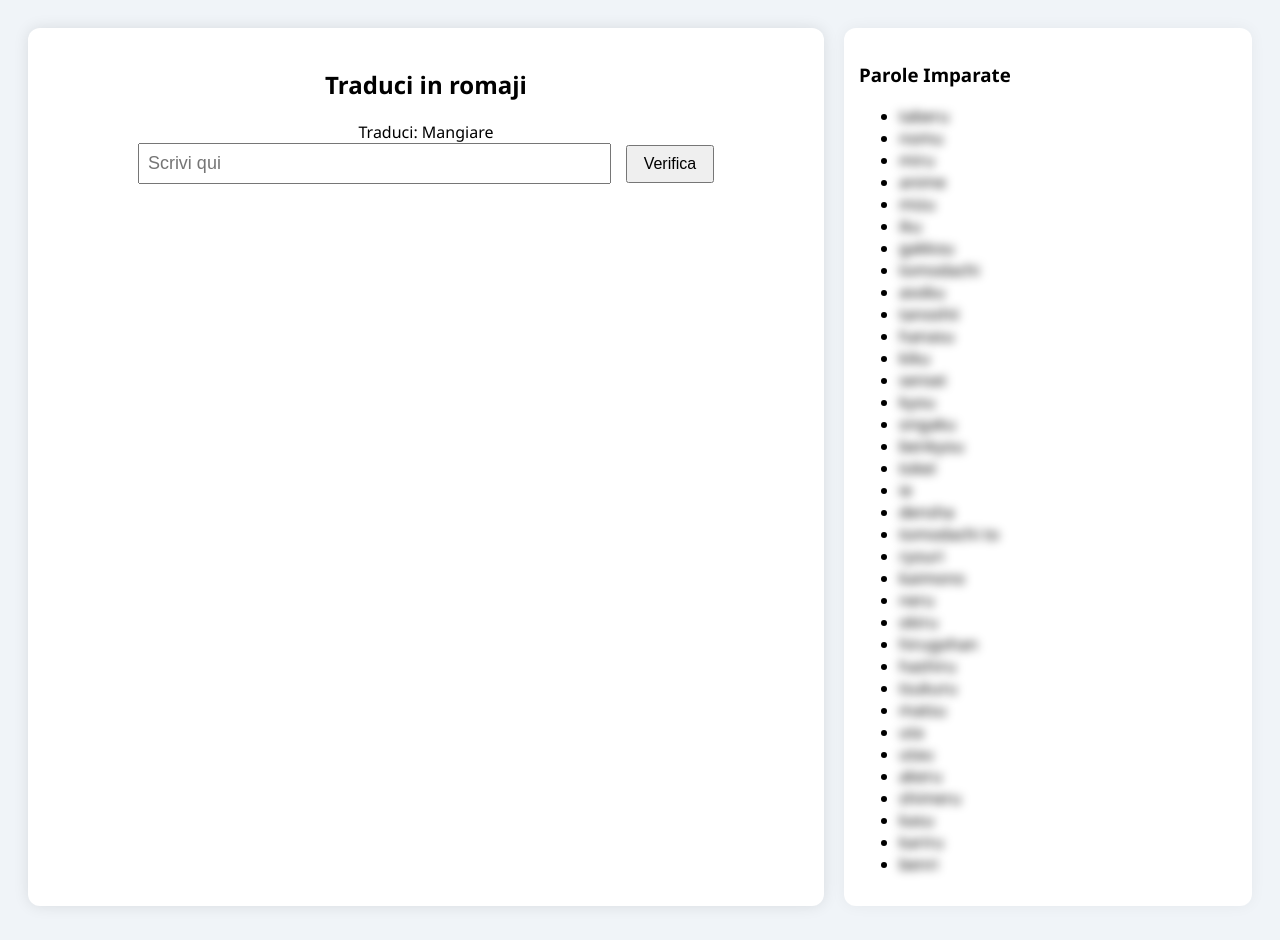
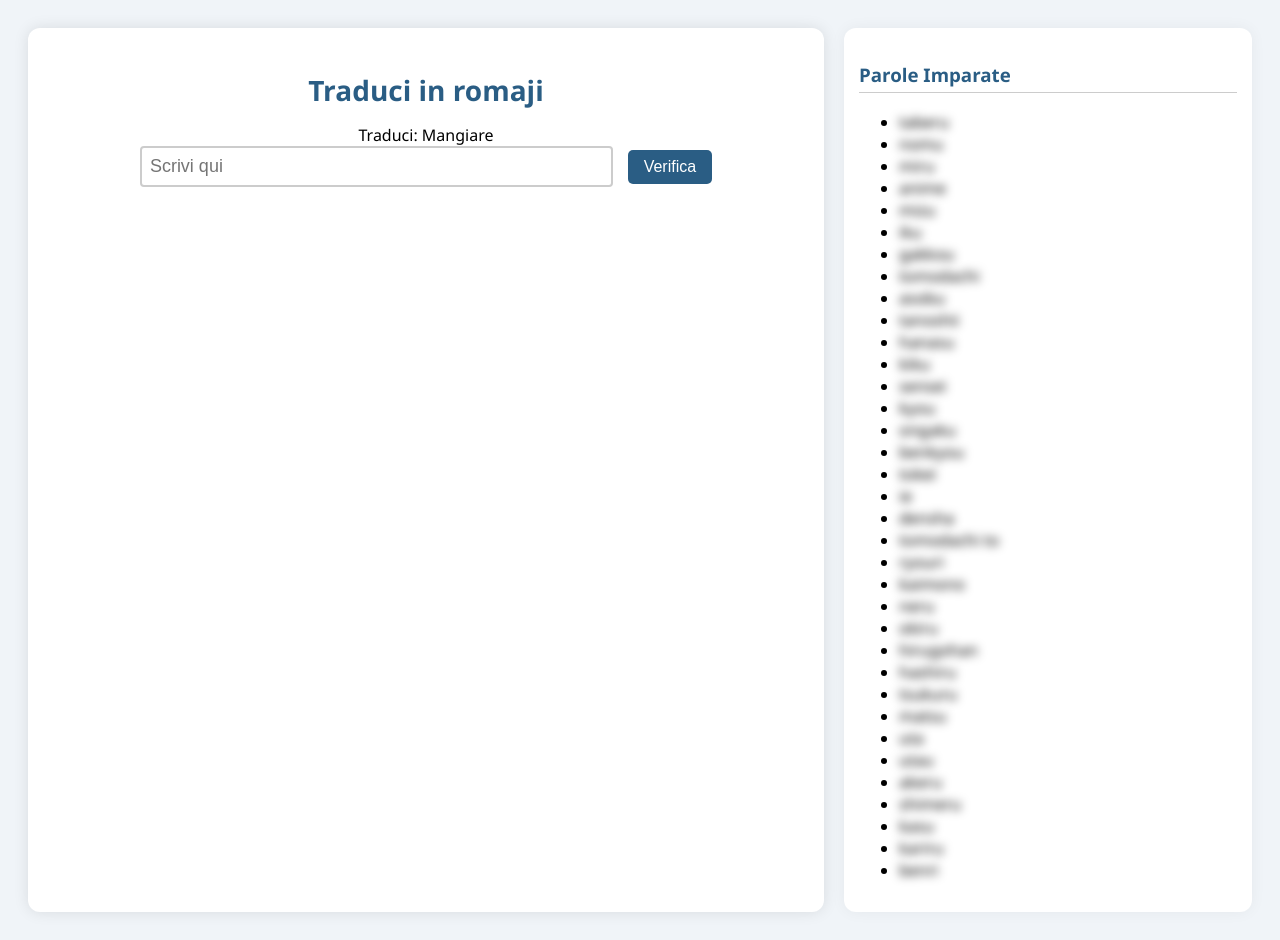
Before and after one commit to Angy993/Jap2, a plain HTML site: page index.html in a window 1280 px wide. Drawn offline with Linux system fonts and the light colour scheme.

Commit message:
Add files via upload

```diff
--- a/index.html
+++ b/index.html
@@ -4,7 +4,35 @@
 <head>
     <meta charset="UTF-8">
     <title>Quiz Romaji Avanzato</title>
+
     <style>
+        h2 {
+            color: #2a5d84;
+            font-size: 28px;
+            margin-bottom: 15px;
+        }
+        .quiz-container button {
+            background-color: #2a5d84;
+            color: white;
+            border: none;
+            border-radius: 5px;
+        }
+        .quiz-container button:hover {
+            background-color: #1e3f5a;
+        }
+        .quiz-container input {
+            border: 2px solid #ccc;
+            border-radius: 4px;
+        }
+        .sidebar {
+            font-size: 16px;
+        }
+        .sidebar h3 {
+            color: #2a5d84;
+            border-bottom: 1px solid #ccc;
+            padding-bottom: 5px;
+        }
+
         body {
             font-family: 'Segoe UI', sans-serif;
             background: #f0f4f8;
@@ -121,14 +149,26 @@
                 ex.innerText = words[index][2] + " — " + words[index][3];
                 score++;
                 index++;
-                setTimeout(loadQuestion, 1500);
+
+                f.innerText += " (Premi spazio per continuare)";
+                document.addEventListener("keydown", nextOnSpace);
+
             } else {
                 f.innerText = "✗ Sbagliato. Riprova.";
                 f.style.color = "red";
             }
         }
 
+
         loadQuestion();
+
+        function nextOnSpace(event) {
+            if (event.code === "Space") {
+                document.removeEventListener("keydown", nextOnSpace);
+                loadQuestion();
+            }
+        }
+
     </script>
 </body>
 </html>
```
